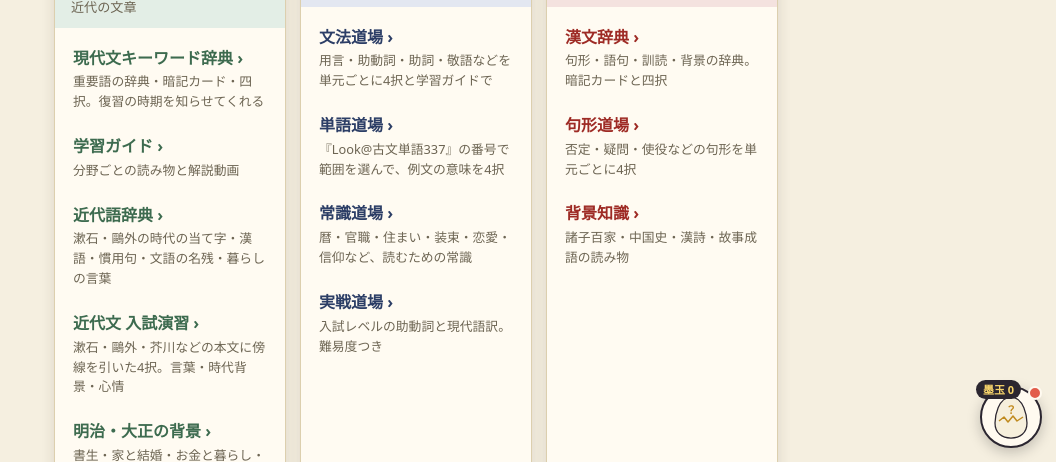
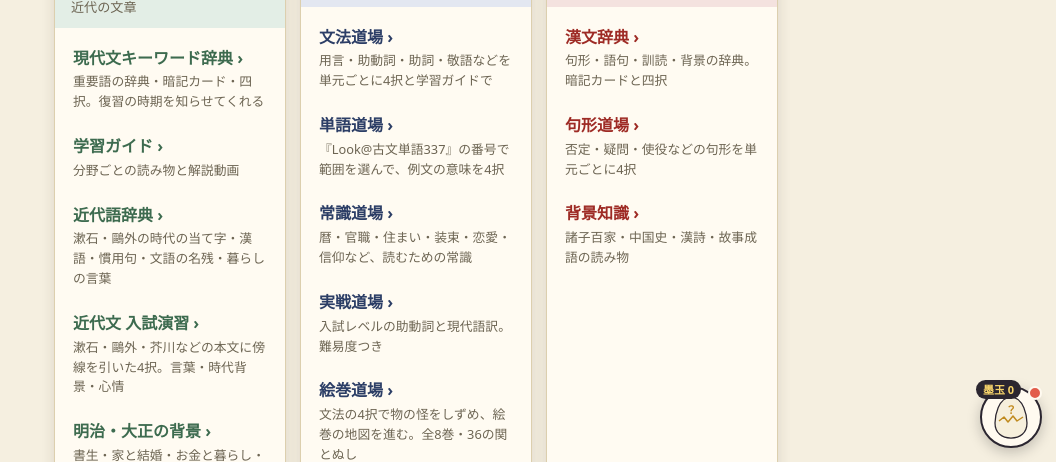
Before and after one commit to upopotennis-gif/kokugo-dojo, a plain HTML site: page index.html in a window 1280 px wide. Shown: the part 338-800 px from the top of the page, without its empty margins (224-1280 px from the left). Drawn offline with Linux system fonts and the light colour scheme; a web font is replaced by a local one.

Commit message:
古文の欄に絵巻道場へのリンクを追加
Co-Authored-By: Claude Fable 5.2 <noreply@anthropic.com>

```diff
--- a/index.html
+++ b/index.html
@@ -129,6 +129,7 @@
         <li><a href="https://upopotennis-gif.github.io/kobun-dojo/tango.html"><b>単語道場</b><span>『Look@古文単語337』の番号で範囲を選んで、例文の意味を4択</span></a></li>
         <li><a href="https://upopotennis-gif.github.io/kobun-dojo/joshiki.html"><b>常識道場</b><span>暦・官職・住まい・装束・恋愛・信仰など、読むための常識</span></a></li>
         <li><a href="https://upopotennis-gif.github.io/kobun-dojo/jissen.html"><b>実戦道場</b><span>入試レベルの助動詞と現代語訳。難易度つき</span></a></li>
+        <li><a href="https://upopotennis-gif.github.io/kobun-emaki/"><b>絵巻道場</b><span>文法の4択で物の怪をしずめ、絵巻の地図を進む。全8巻・36の関とぬし</span></a></li>
       </ul>
     </div>
     <div class="subj kanbun">
```
